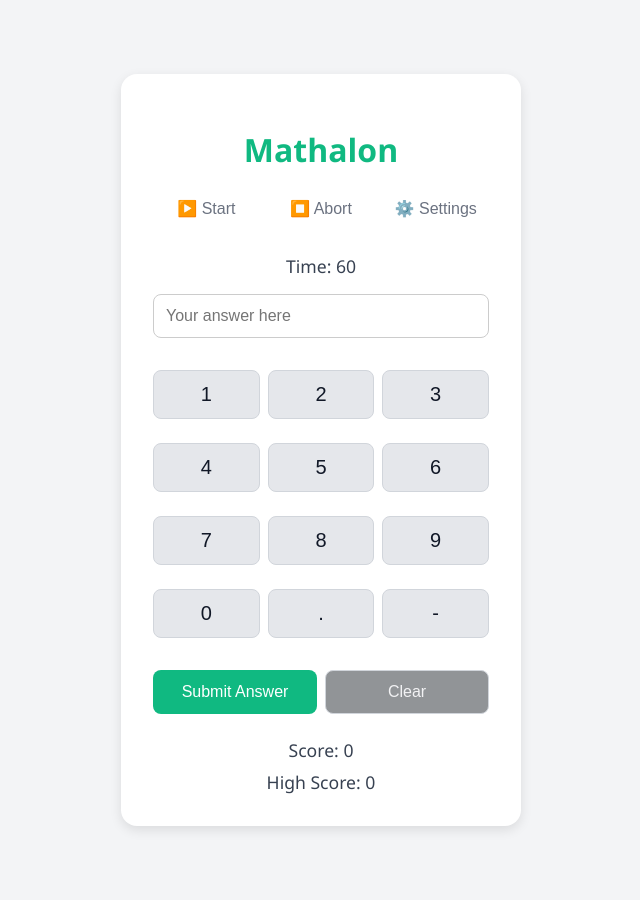
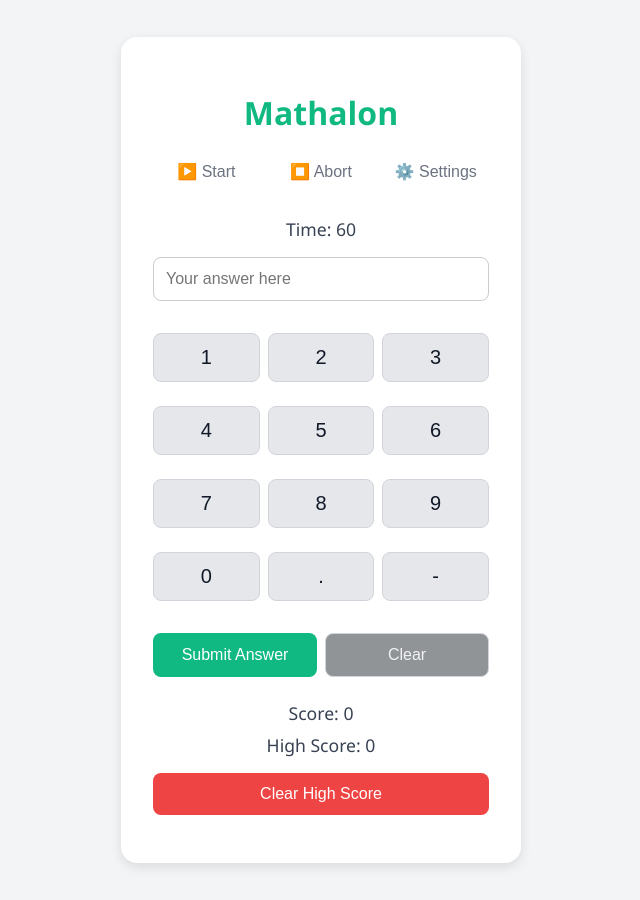
Before and after one commit to manmohanp/manmohanp.github.io, a Jekyll site: the page mathalon.html, which Jekyll copies as it is, in a window 1280 px wide. Shown: the whole page, without its empty margins (319-959 px from the left). Built offline with Jekyll 4.4.1, drawn with Linux system fonts in a browser that asks for light colours.

Commit message:
Update mathalon.html

```diff
--- a/mathalon.html
+++ b/mathalon.html
@@ -184,6 +184,7 @@
     <div id="result"></div>
     <div id="score">Score: 0</div>
     <div id="highScore">High Score: 0</div>
+    <button onclick="localStorage.clear()" style="margin-top: 1rem; background-color: #ef4444;">Clear High Score</button>
   </div>
 
   <div class="modal" id="settingsModal">
```
